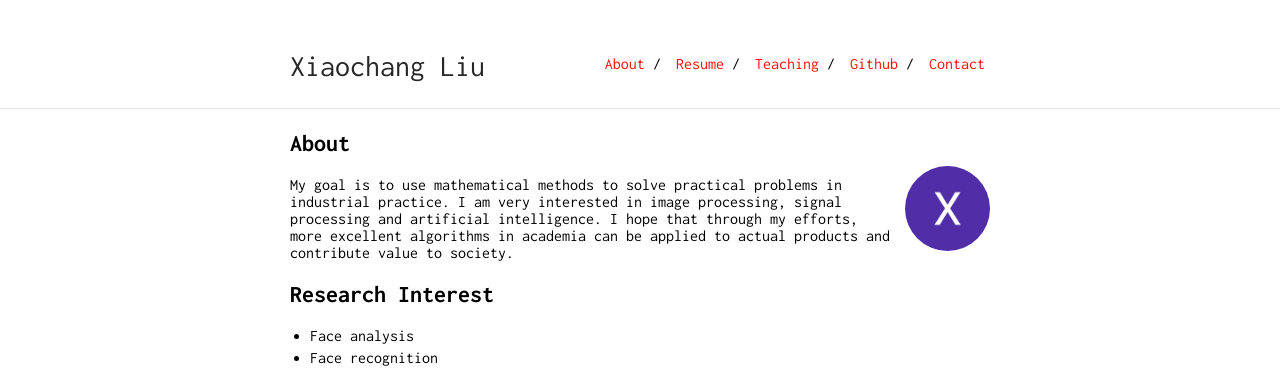
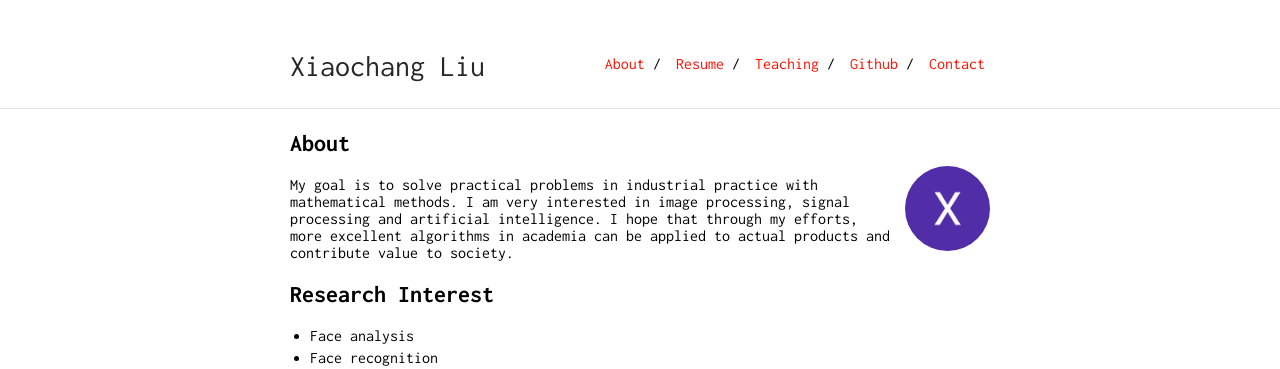
Before and after one commit to deepinx/deepinx.github.io, a Jekyll site: the page built from index.md, in a window 1280 px wide. Shown: the top 369 px of the page. Built offline with Jekyll 4.4.1, drawn with Linux system fonts in a browser that asks for light colours; our own code applies the rules of GitHub Pages for plain Markdown files.

Commit message:
Update index.md

```diff
--- a/index.md
+++ b/index.md
@@ -6,7 +6,7 @@ layout: default
 
 <img class="profile-picture" src="me.jpg">
 
-My goal is to use mathematical methods to solve practical problems in industrial practice. I am very interested in image processing, signal processing and artificial intelligence. I hope that through my efforts, more excellent algorithms in academia can be applied to actual products and contribute value to society.
+My goal is to solve practical problems in industrial practice with mathematical methods. I am very interested in image processing, signal processing and artificial intelligence. I hope that through my efforts, more excellent algorithms in academia can be applied to actual products and contribute value to society.
 
 
 ## Research Interest
```
